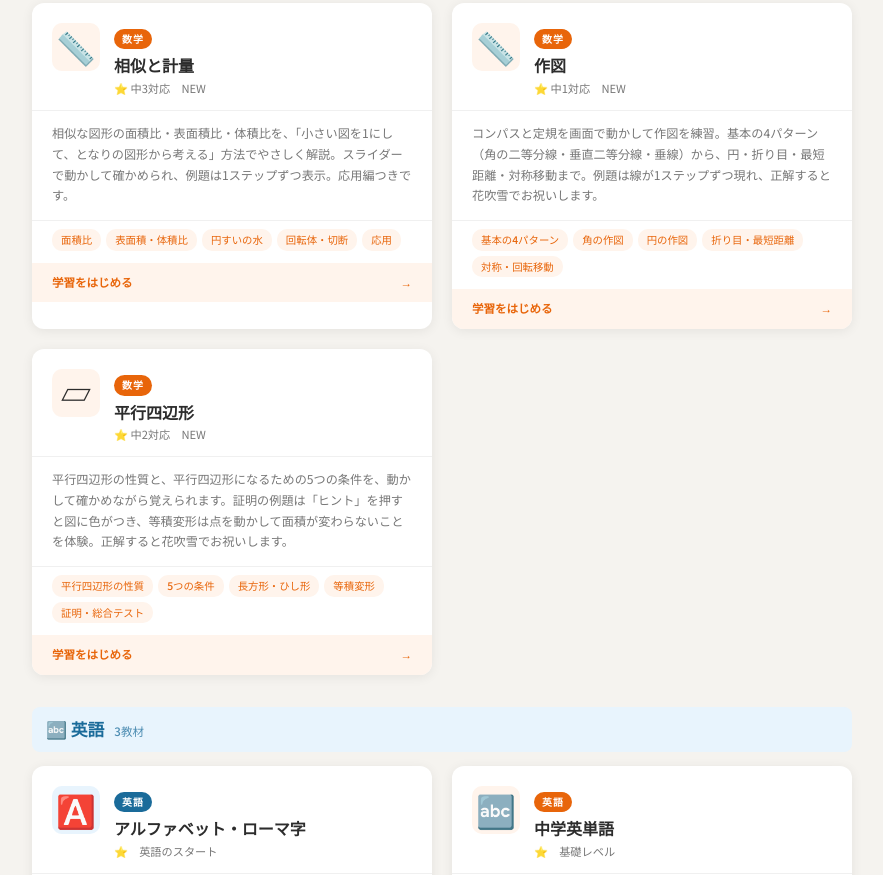
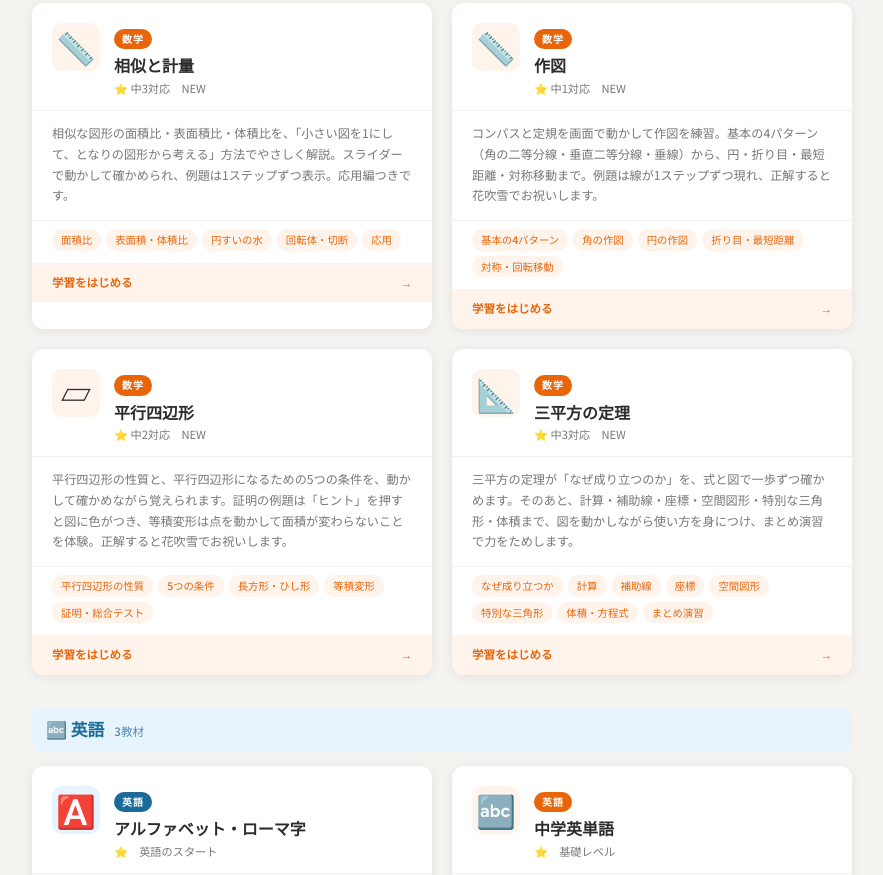
Before and after one commit to realizefield/gamba_chugaku_seito, a plain HTML site: page gamba_chugaku_seito.html in a window 1280 px wide. Shown: the part 2829-3704 px from the top of the page, without its empty margins (198-1081 px from the left). Drawn offline with Linux system fonts and the light colour scheme.

Commit message:
数学：三平方の定理パネルを追加
Co-Authored-By: Claude Sonnet 5.5 <noreply@anthropic.com>
Claude-Session: https://claude.ai/code/session_01XH6U5Sm5eYRbLAFx13wUqB

```diff
--- a/gamba_chugaku_seito.html
+++ b/gamba_chugaku_seito.html
@@ -380,7 +380,7 @@
   </div>
 
   <!-- ===== 数学 ===== -->
-  <h3 class="subject-heading s2" id="sugaku">📐 数学<span>11教材</span></h3>
+  <h3 class="subject-heading s2" id="sugaku">📐 数学<span>12教材</span></h3>
   <div class="cards-grid">
 
     <!-- 数学：計算 -->
@@ -603,6 +603,30 @@
         <span class="unit-tag">長方形・ひし形</span>
         <span class="unit-tag">等積変形</span>
         <span class="unit-tag">証明・総合テスト</span>
+      </div>
+      <div class="card-footer-link">学習をはじめる <span>→</span></div>
+    </a>
+
+    <!-- 数学：三平方の定理 -->
+    <a class="subject-card s2" href="https://realizefield.github.io/j-math-sanheihou/sanheihou.html" target="_blank">
+      <div class="card-top">
+        <div class="card-emoji">📐</div>
+        <div class="card-info">
+          <div class="card-category">数学</div>
+          <div class="card-name">三平方の定理</div>
+          <div class="card-level">⭐ 中3対応　NEW</div>
+        </div>
+      </div>
+      <div class="card-desc">三平方の定理が「なぜ成り立つのか」を、式と図で一歩ずつ確かめます。そのあと、計算・補助線・座標・空間図形・特別な三角形・体積まで、図を動かしながら使い方を身につけ、まとめ演習で力をためします。</div>
+      <div class="card-units">
+        <span class="unit-tag">なぜ成り立つか</span>
+        <span class="unit-tag">計算</span>
+        <span class="unit-tag">補助線</span>
+        <span class="unit-tag">座標</span>
+        <span class="unit-tag">空間図形</span>
+        <span class="unit-tag">特別な三角形</span>
+        <span class="unit-tag">体積・方程式</span>
+        <span class="unit-tag">まとめ演習</span>
       </div>
       <div class="card-footer-link">学習をはじめる <span>→</span></div>
     </a>
```
